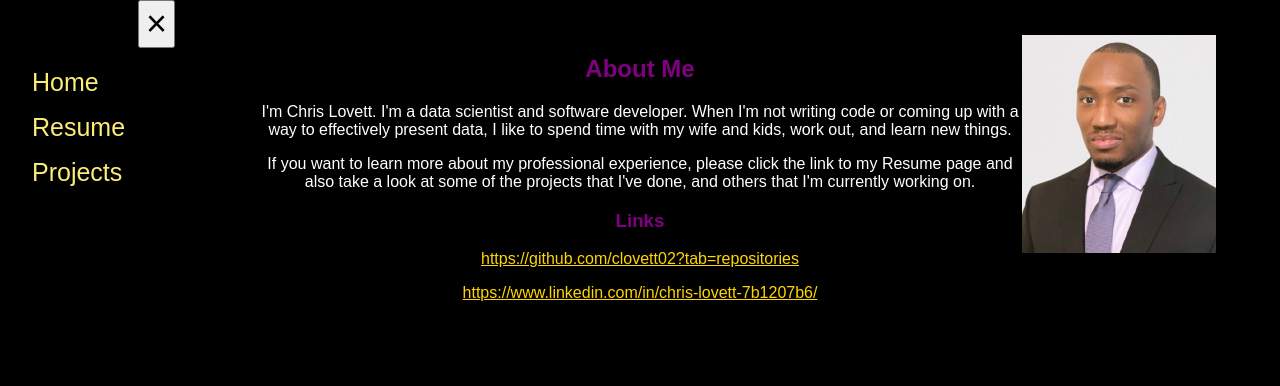
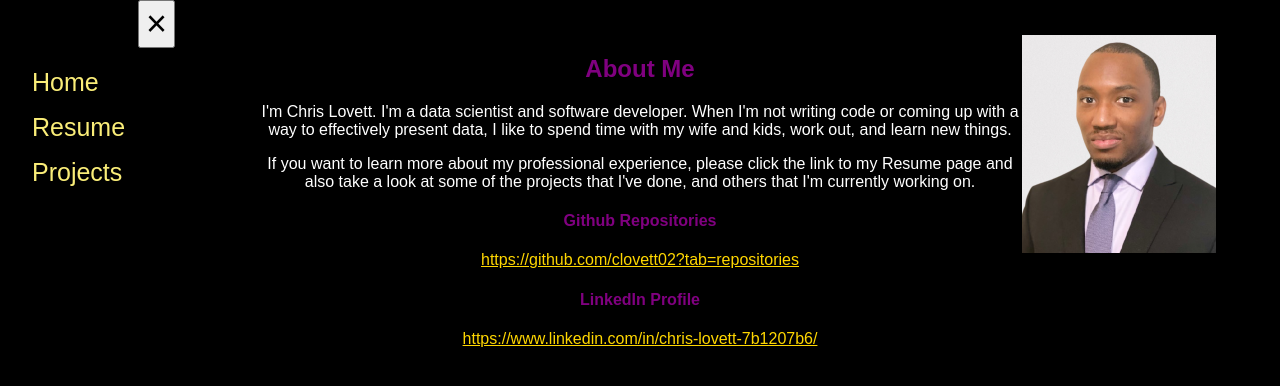
Before and after one commit to clovett02/clovett_website, a Flask app: page / in a window 1280 px wide. Shown: the top 386 px of the page. Run offline with Flask 2, Linux system fonts and the light colour scheme; some libraries are stand-ins or nearby versions.

Commit message:
Removed Link header and added labels for each link

```diff
--- a/website/templates/Home.html
+++ b/website/templates/Home.html
@@ -23,15 +23,15 @@
         <p>If you want to learn more about my professional experience, please click the link to my Resume page and also take
             a look at some of the projects that I've done, and others that I'm currently working on.
         </p>
-        <h3>Links</h3>
         <p>
             <div class="links">
+                <h4>Github Repositories</h4>
                 <a href="https://github.com/clovett02?tab=repositories">
                     https://github.com/clovett02?tab=repositories</a><p></p>
 
                 <!-- <a href="https://www.linkedin.com/in/chris-lovett-7b1207b6/">
                     https://www.linkedin.com/in/chris-lovett-7b1207b6/</a><p></p> -->
-
+                <h4>LinkedIn Profile</h4>
                 <div class="badge-base LI-profile-badge" data-locale="en_US"
                     data-size="medium" data-theme="light" data-type="HORIZONTAL"
                     data-vanity="chris-lovett-7b1207b6" data-version="v1">
```
